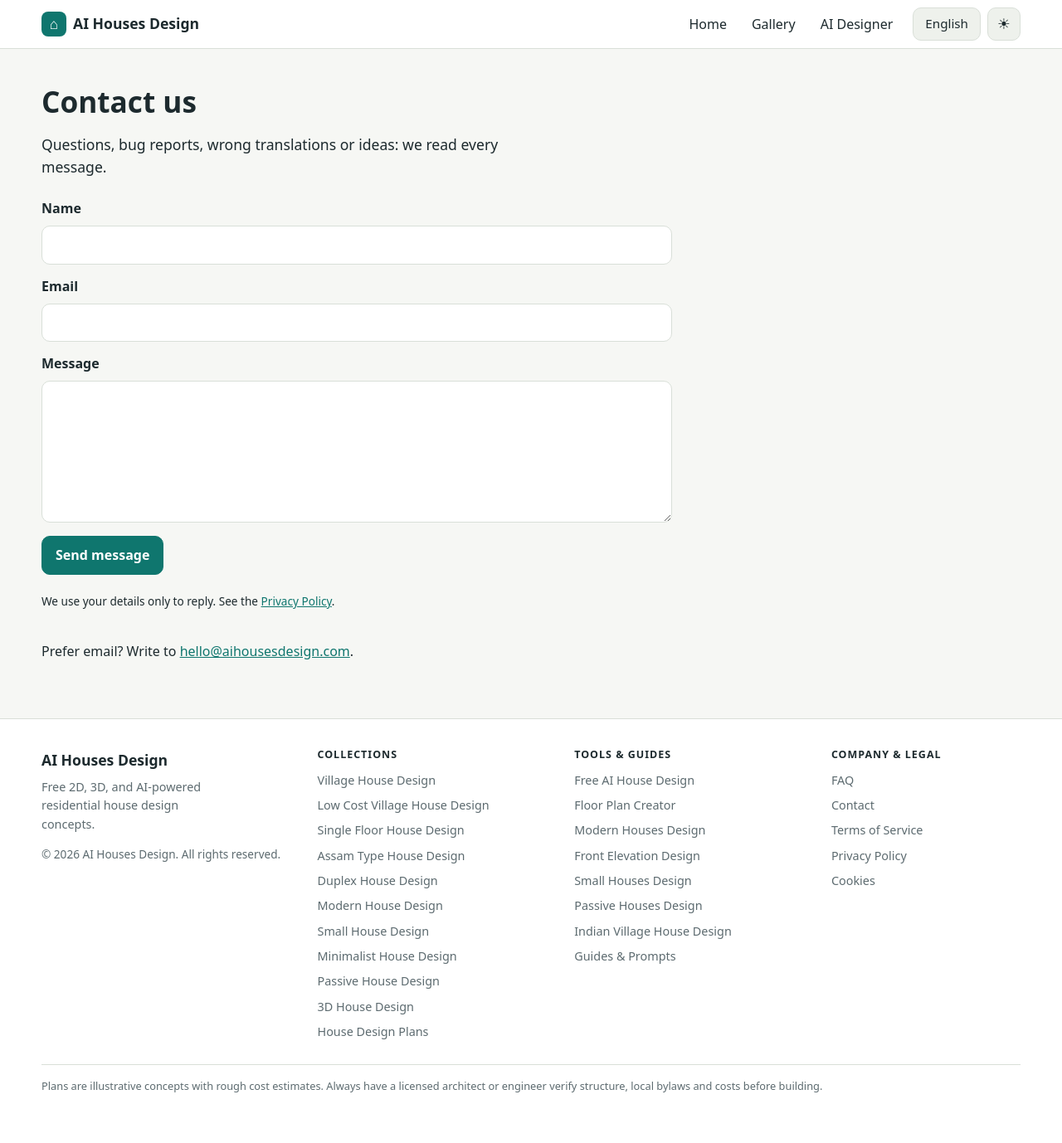
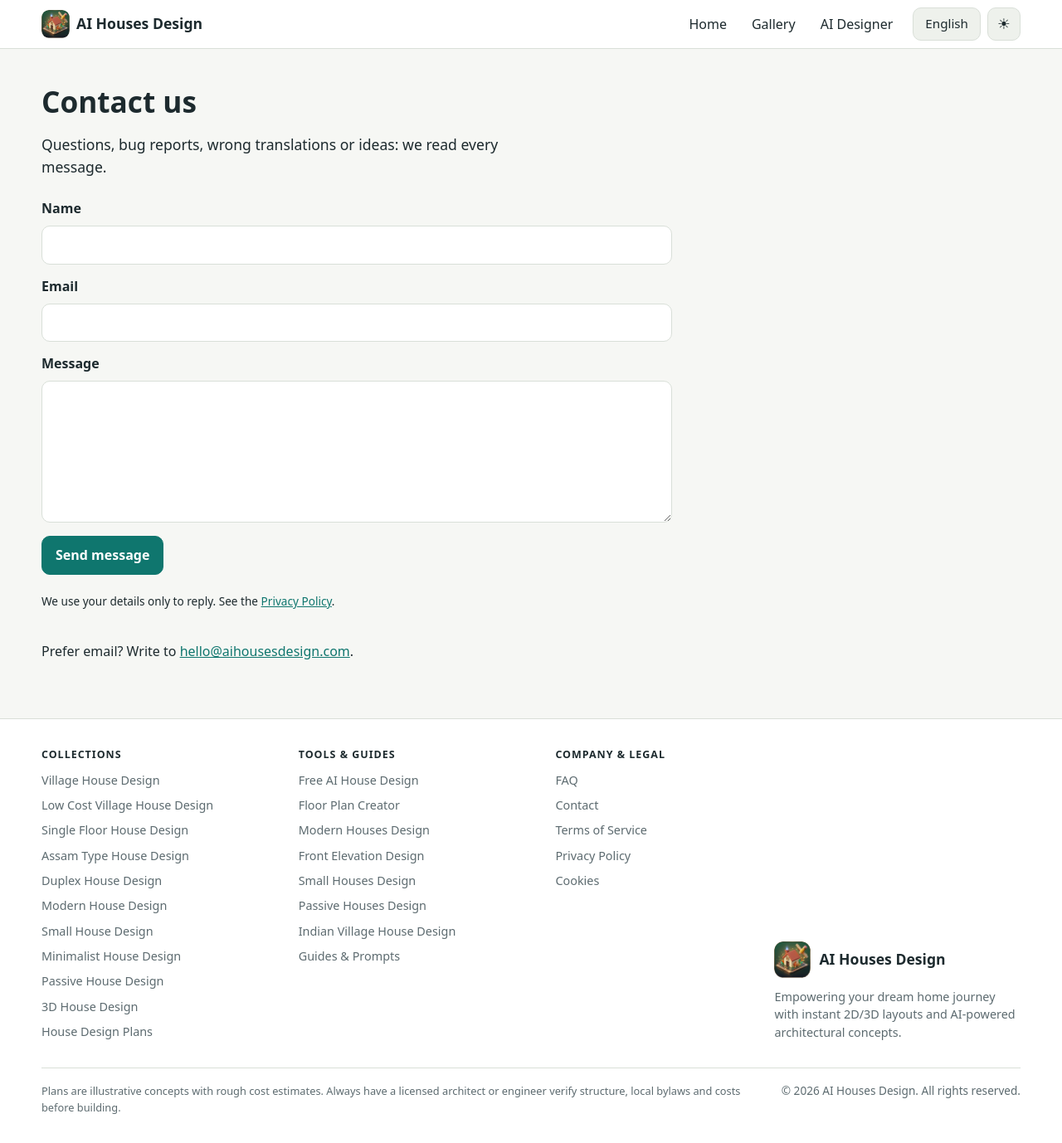
Before and after one commit to 1njam0mvt/aihousedesign.com, a Flask app: page /contact in a window 1280 px wide. Shown: the whole page at 83% size. Before the commit the page ends 1317 px from the top, so only its background shows below. Run offline with Flask 3, Linux system fonts and the light colour scheme.

Commit message:
Update header/footer styling; restore verification and analytics tags

```diff
--- a/house-design-hub/static/css/style.css
+++ b/house-design-hub/static/css/style.css
@@ -150,13 +150,11 @@ a {
 }
 
 .logo {
-  display: inline-grid;
-  place-items: center;
-  width: 30px;
-  height: 30px;
-  border-radius: 8px;
-  background: var(--brand);
-  color: var(--brand-ink);
+  display: block;
+  width: 34px;
+  height: 34px;
+  border-radius: 9px;
+  object-fit: contain;
 }
 
 .nav {
@@ -1352,30 +1350,12 @@ a.feat:hover,
 }
 
 
-/* ---------- footer: 4-column grid ---------- */
+/* ---------- footer: link columns + brand block on the right + bottom legal row ---------- */
 .foot-grid {
   display: grid;
-  grid-template-columns: 1.3fr 1.2fr 1.2fr 1fr;
-  gap: 28px 36px;
-}
-
-.foot-title {
-  margin: 0 0 8px;
-  font-size: 1.1rem;
-  font-weight: 700;
-  color: var(--ink);
-}
-
-.foot-sum {
-  margin: 0 0 14px;
-  color: var(--muted);
-  max-width: 28ch;
-}
-
-.foot-copy {
-  margin: 0;
-  font-size: .85rem;
-  color: var(--muted);
+  grid-template-columns: 1.2fr 1.2fr 1fr 1.3fr;
+  gap: 32px 36px;
+  align-items: start;
 }
 
 .foot-h {
@@ -1406,27 +1386,85 @@ a.feat:hover,
   text-decoration: underline;
 }
 
-.foot-disclaimer {
-  margin: 28px 0 0;
+/* brand block: far right, sitting on the bottom edge of the column row */
+.foot-brand {
+  align-self: end;
+  justify-self: end;
+  max-width: 300px;
+}
+
+.foot-col a.foot-logo {
+  display: inline-flex;
+  align-items: center;
+  gap: 10px;
+  margin-bottom: 12px;
+  font-size: 1.1rem;
+  font-weight: 700;
+  color: var(--ink);
+  text-decoration: none;
+}
+
+.foot-logo img {
+  display: block;
+  width: 44px;
+  height: 44px;
+  border-radius: 11px;
+}
+
+.foot-tagline {
+  margin: 0;
+  color: var(--muted);
+  line-height: 1.5;
+}
+
+/* very bottom: legal notice, then the copyright line */
+.foot-bottom {
+  display: flex;
+  flex-wrap: wrap;
+  align-items: baseline;
+  justify-content: space-between;
+  gap: 8px 32px;
+  margin-top: 32px;
   padding-top: 16px;
   border-top: 1px solid var(--line);
+}
+
+.foot-disclaimer {
+  flex: 1 1 420px;
+  margin: 0;
   font-size: .8rem;
   color: var(--muted);
 }
 
+.foot-copy {
+  margin: 0;
+  font-size: .85rem;
+  color: var(--muted);
+  white-space: nowrap;
+}
+
 @media (max-width: 900px) {
+
+  /* 2 columns: collections | tools, then company | brand (brand stays bottom-right) */
   .foot-grid {
     grid-template-columns: 1fr 1fr;
-  }
-
-  .foot-brand {
-    grid-column: 1 / -1;
   }
 }
 
 @media (max-width: 520px) {
+
+  /* everything stacks; brand block comes last, then the legal row */
   .foot-grid {
     grid-template-columns: 1fr;
+  }
+
+  .foot-brand {
+    justify-self: start;
+    max-width: none;
+  }
+
+  .foot-copy {
+    white-space: normal;
   }
 }
 
--- a/house-design-hub/templates/base.html
+++ b/house-design-hub/templates/base.html
@@ -42,7 +42,7 @@
   <script async src="https://www.googletagmanager.com/gtag/js?id=G-47YFCBR5Z2"></script>
   <script>
     window.dataLayer = window.dataLayer || [];
-    function gtag(){dataLayer.push(arguments);}
+    function gtag() { dataLayer.push(arguments); }
     gtag('js', new Date());
     gtag('config', 'G-47YFCBR5Z2');
   </script>
@@ -62,7 +62,8 @@
 <body>
   <header class="site-header">
     <div class="wrap bar">
-      <a class="brand" href="{{ url_for('index') }}"><span class="logo" aria-hidden="true">⌂</span> <span
+      <a class="brand" href="{{ url_for('index') }}"><img class="logo"
+          src="{{ url_for('static', filename='img/favicon-96x96.png') }}" alt="" width="34" height="34"> <span
           class="brand-text">{{ SITE_NAME }}</span></a>
       <nav class="nav" id="nav">
         <a href="{{ url_for('index') }}" data-i18n="nav_home">{{ T('nav_home') }}</a>
@@ -95,11 +96,6 @@
   <footer class="site-footer">
     <div class="wrap">
       <div class="foot-grid">
-        <div class="foot-col foot-brand">
-          <p class="foot-title">{{ SITE_NAME }}</p>
-          <p class="foot-sum">Free 2D, 3D, and AI-powered residential house design concepts.</p>
-          <p class="foot-copy">&copy; {{ YEAR }} {{ SITE_NAME }}. All rights reserved.</p>
-        </div>
         <nav class="foot-col" aria-label="House collections">
           <h2 class="foot-h" data-i18n="collections">{{ T('collections') }}</h2>
           <ul>
@@ -125,8 +121,20 @@
             <li><a href="{{ url_for('cookies') }}" data-i18n="foot_cookies">{{ T('foot_cookies') }}</a></li>
           </ul>
         </nav>
+        <div class="foot-col foot-brand">
+          <a class="foot-logo" href="{{ url_for('index') }}" aria-label="{{ SITE_NAME }} home">
+            <img src="{{ url_for('static', filename='img/favicon-96x96.png') }}" alt="" width="44" height="44"
+              loading="lazy">
+            <span>{{ SITE_NAME }}</span>
+          </a>
+          <p class="foot-tagline" lang="en" dir="ltr">Empowering your dream home journey with instant 2D/3D layouts and
+            AI-powered architectural concepts.</p>
+        </div>
       </div>
-      <p class="foot-disclaimer" data-i18n="footer">{{ T('footer') }}</p>
+      <div class="foot-bottom">
+        <p class="foot-disclaimer" data-i18n="footer">{{ T('footer') }}</p>
+        <p class="foot-copy" lang="en" dir="ltr">&copy; {{ YEAR }} {{ SITE_NAME }}. All rights reserved.</p>
+      </div>
     </div>
   </footer>
 
```
